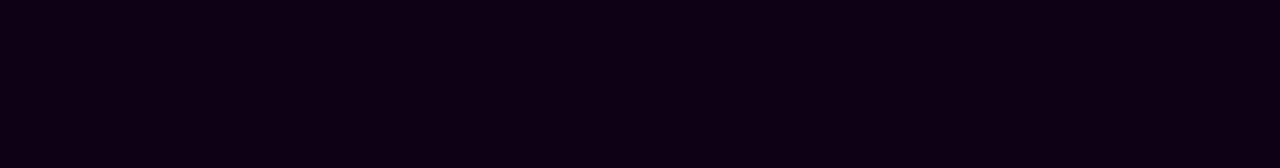
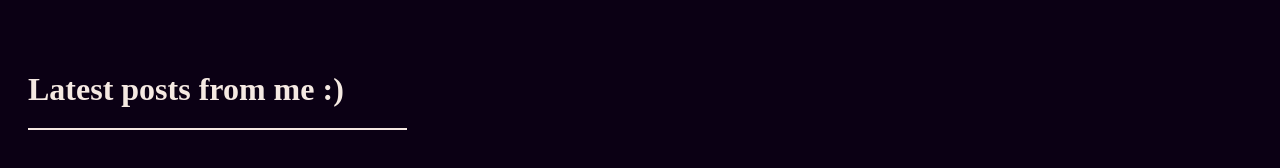
Before and after one commit to ramanverma2k/portfolio, a React (Create React App) app: page / in a window 1280 px wide. Shown: the part 368-536 px from the top of the page. Built offline with nearby package versions, Linux system fonts and the light colour scheme.

Commit message:
add content section to showcase latest articles and projects

```diff
--- a/src/App.js
+++ b/src/App.js
@@ -1,11 +1,13 @@
 import Navbar from './components/nav'
 import Hero from './components/hero'
+import Content from './components/content'
 
 function App() {
   return (
     <div>
       <Navbar/>
       <Hero/>
+      <Content/>
     </div>
   );
 }
--- /dev/null
+++ b/src/components/content.js
@@ -0,0 +1,25 @@
+const contentStyle = {
+    display: 'flex',
+    justifyContent: 'flex-start',
+    alignItems: 'center',
+    margin: '0 20px 0 20px',
+}
+
+const bStyle = {
+    borderBottom: '2px solid',
+    borderLength: '20px',
+    width: '120%',
+    paddingTop: '20px'
+}
+
+const Content = () => (
+    <div style={contentStyle}>
+        <h1>
+            Latest posts from me :)<span>
+                <div style={bStyle}></div>
+            </span>
+        </h1>
+    </div>
+)
+
+export default Content;
```
